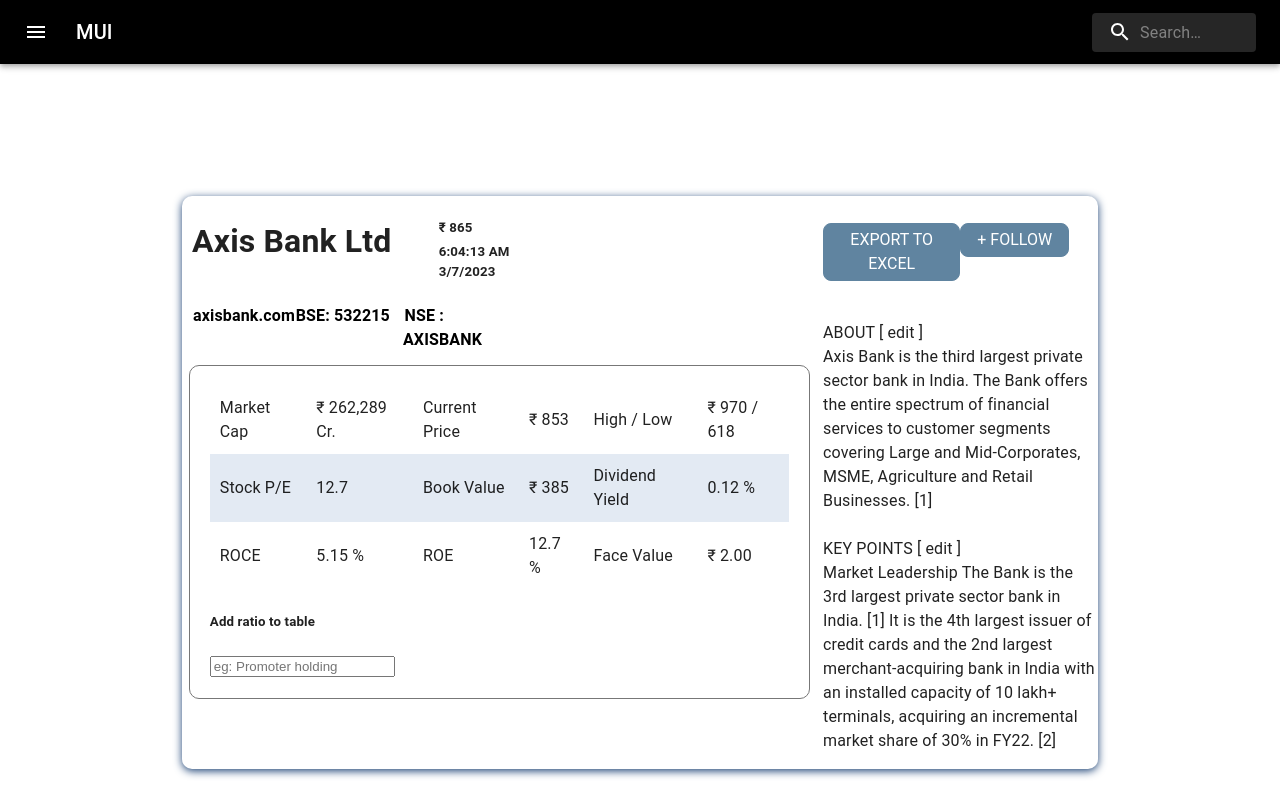
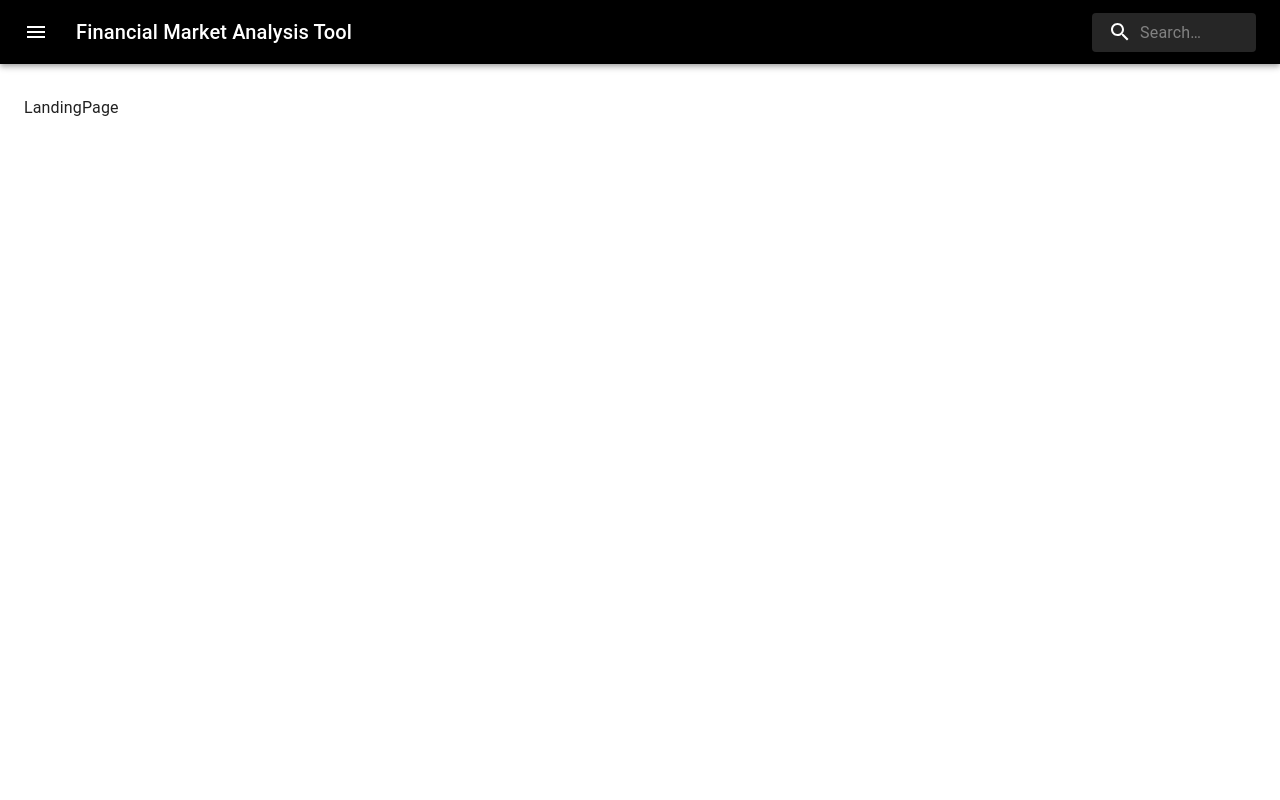
Before and after one commit to SobiJain/Financial-Market-Analysis-Tool, a React (Create React App) app in the folder frontend/: page /landing in a window 1280 px wide. Shown: the top 800 px of the page. Built offline with nearby package versions, Linux system fonts and the light colour scheme.

Commit message:
adding react routes

```diff
--- a/frontend/src/App.js
+++ b/frontend/src/App.js
@@ -4,8 +4,9 @@
 import { ToastContainer } from "react-toastify";
 import Box from "@mui/material/Box";
 import CompanyInfo from './pages/CompanyInfo';
+import LandingPage from './pages/LandingPage';
+import "react-toastify/dist/ReactToastify.css";
 import SearchAppBar from './components/UI/Navbar';
-import "react-toastify/dist/ReactToastify.css";
 
 
 function App() {
@@ -15,10 +16,10 @@
     <BrowserRouter>
       <CssBaseline />
       <Box sx={{ position: "relative", minHeight: "100vh" }}>
-        <SearchAppBar />
-        <Box sx={{ paddingTop: "5em", paddingBottom: "4rem" }}>
-        <Container maxWidth={false} sx={{ maxWidth: '85%' }}>
-          <CompanyInfo/>
+      <SearchAppBar/>
+        <Box sx={{ paddingTop: "2em", paddingBottom: "4rem" }}>
+        <Container maxWidth={false} sx={{ maxWidth: '100%' }}>
+          {/* <CompanyInfo/> */}
           <Routes>
             {/* <Route exact path="/" element={<LandingPage/>} />
             <Route exact path="/login" element={<Login />}></Route>
@@ -32,8 +33,8 @@
               }
             > */}
               {/* OTHER PROTECTED ROUTES */}
-              {/* <Route path="/home" element={<Home/>} />
-              <Route path="/dashboard" element={<Dashboard />} /> */}
+              <Route path="/landing" element={<LandingPage/>} />
+              <Route path="/CompanyInfo" element={<CompanyInfo/>} />
             {/* </Route> */}
 
             {/* ERROR PAGE */}
--- a/frontend/src/components/UI/Card.js
+++ b/frontend/src/components/UI/Card.js
@@ -1,9 +1,52 @@
-import './Card.css'
+// import './Card.css'
 
-const Card = props => {
-    return <div className="card">
-        {props.children}
-    </div>
+// const Card = props => {
+//     return <div className="card">
+//         {props.children}
+//     </div>
+// }
+
+// export default Card;
+import * as React from 'react';
+import Box from '@mui/material/Box';
+import Card from '@mui/material/Card';
+import CardActions from '@mui/material/CardActions';
+import CardContent from '@mui/material/CardContent';
+import Button from '@mui/material/Button';
+import Typography from '@mui/material/Typography';
+
+const bull = (
+  <Box
+    component="span"
+    sx={{ display: 'inline-block', mx: '2px', transform: 'scale(0.8)' }}
+  >
+    •
+  </Box>
+);
+
+const BasicCard=(props)=> {
+  return (
+    <Card sx={{ minWidth: 275 , margin: '3rem'}}>
+      <CardContent>
+        {/* <Typography sx={{ fontSize: 14 }} color="text.secondary" gutterBottom>
+          Word of the Day
+        </Typography>
+        <Typography variant="h5" component="div">
+          be{bull}nev{bull}o{bull}lent
+        </Typography> */}
+        <Typography sx={{ mb: 1.5 }} color="text.secondary">
+         {props.children}
+        </Typography>
+        {/* <Typography variant="body2">
+          well meaning and kindly.
+          <br />
+          {'"a benevolent smile"'}
+        </Typography> */}
+      </CardContent>
+      <CardActions>
+        <Button size="small">Learn More</Button>
+      </CardActions>
+    </Card>
+  );
 }
-
-export default Card;
+export default BasicCard
--- a/frontend/src/components/UI/Navbar.js
+++ b/frontend/src/components/UI/Navbar.js
@@ -71,7 +71,7 @@
             component="div"
             sx={{ flexGrow: 1, display: { xs: 'none', sm: 'block' } }}
           >
-            MUI
+            Financial Market Analysis Tool
           </Typography>
           <Search>
             <SearchIconWrapper>
--- /dev/null
+++ b/frontend/src/pages/LandingPage.js
@@ -0,0 +1,12 @@
+import React from 'react'
+import PropTypes from 'prop-types'
+
+function LandingPage(props) {
+  return (
+    <div>LandingPage</div>
+  )
+}
+
+LandingPage.propTypes = {}
+
+export default LandingPage
```
Also changed, not shown: frontend/src/components/UI/CustomizedTables.js (added).
